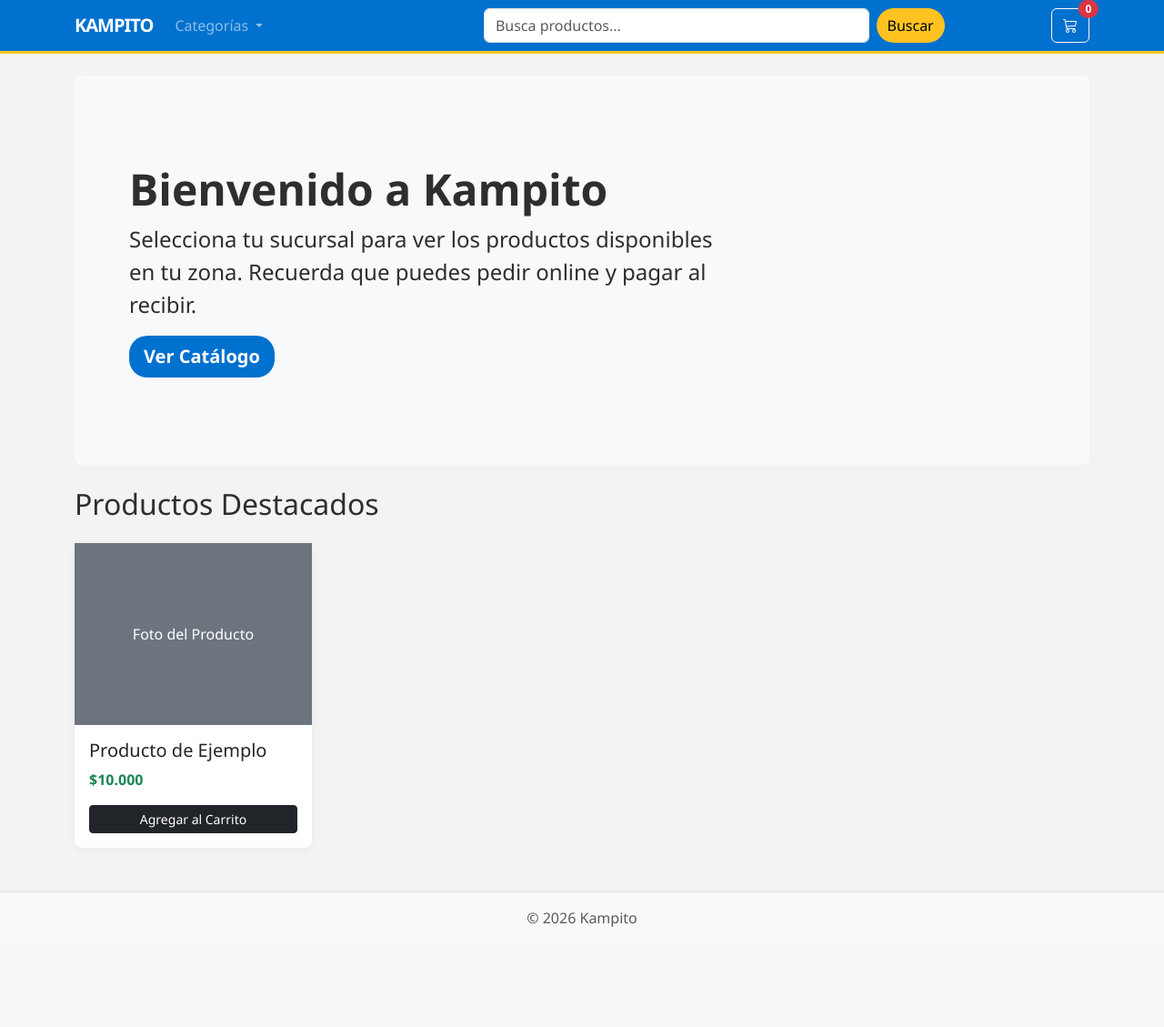
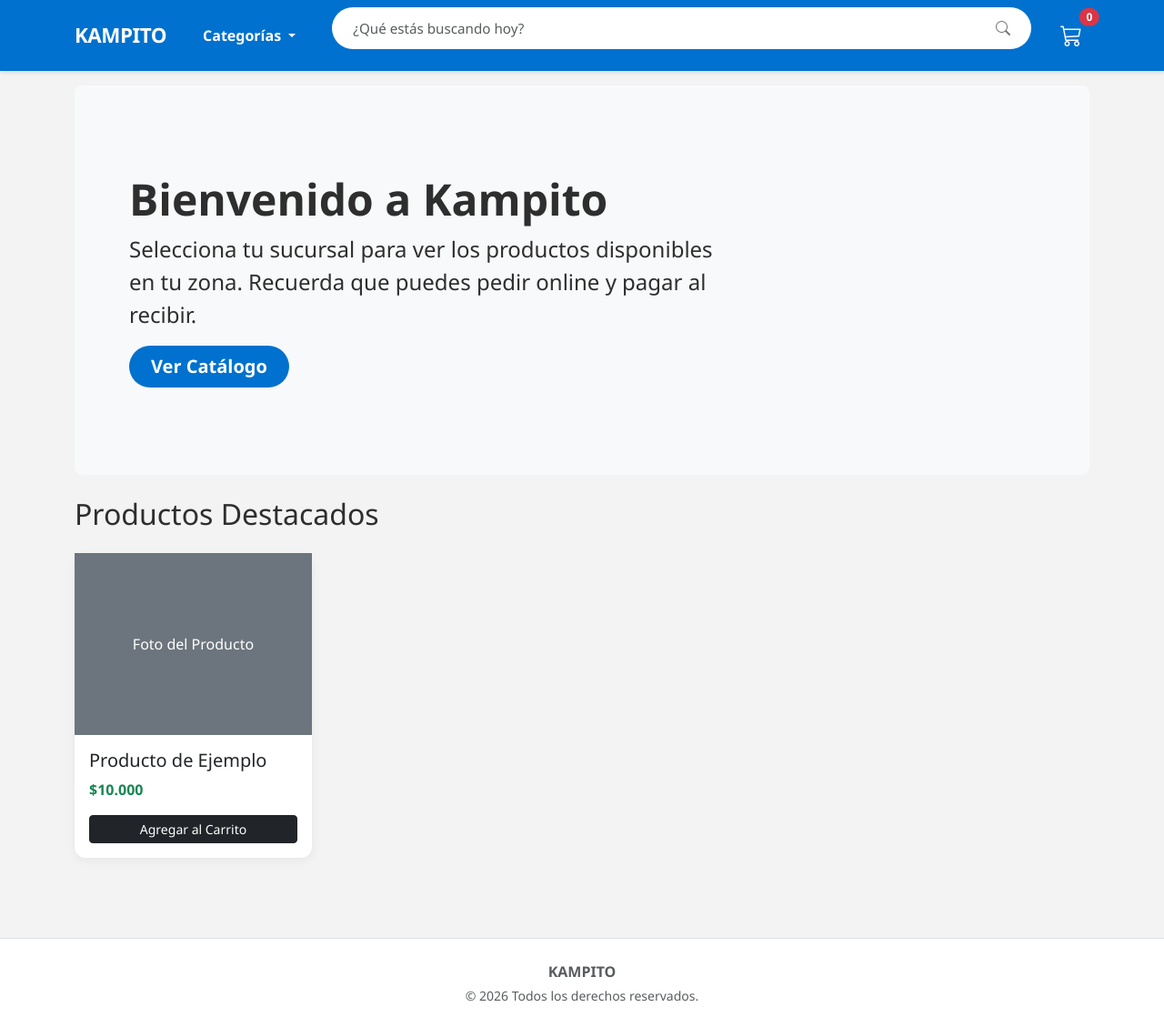
Before and after one commit to felirosalesb/Web-Kampito, a Django app: page / in a window 1280 px wide. Shown: the whole page at 91% size. Before the commit the page ends 1019 px from the top, so only its background shows below. Run offline with Django 5.2, Linux system fonts and the light colour scheme.

Commit message:
Modificacion en la navbar

```diff
--- a/catalogo/static/catalogo/css/style.css
+++ b/catalogo/static/catalogo/css/style.css
@@ -1,41 +1,125 @@
-/* Paleta de colores El Kampito */
+/* =========================================
+   PALETA DE COLORES Y VARIABLES
+   ========================================= */
 :root {
     --azul-lider: #0071ce;
     --amarillo-lider: #ffc220;
     --gris-fondo: #f3f3f3;
     --texto-oscuro: #2e2e2e;
+    --blanco: #ffffff;
 }
 
+/* =========================================
+   ESTILOS GENERALES
+   ========================================= */
 body {
     background-color: var(--gris-fondo);
     color: var(--texto-oscuro);
-    font-family: 'Segoe UI', Tahoma, Geneva, Verdana, sans-serif;
+    font-family: 'Segoe UI', Roboto, Helvetica, Arial, sans-serif;
+    overflow-x: hidden; /* Evita scroll horizontal innecesario */
 }
 
-/* Navbar estilo corporativo */
+/* =========================================
+   NAVBAR (HEADER)
+   ========================================= */
 .navbar {
     background-color: var(--azul-lider) !important;
-    border-bottom: 3px solid var(--amarillo-lider);
+    padding-top: 0.5rem;
+    padding-bottom: 0.5rem;
+    box-shadow: 0 2px 4px rgba(0,0,0,0.1);
 }
 
 .navbar-brand {
     font-weight: 800;
-    letter-spacing: -1px;
+    letter-spacing: -0.5px;
+    font-size: 1.4rem;
+    color: var(--blanco) !important;
 }
 
-/* Botones estilo Lider */
+/* BARRA DE BÚSQUEDA (Estilo Falabella) */
+.search-group {
+    background-color: var(--blanco);
+    border-radius: 25px; /* Bordes muy redondeados */
+    overflow: hidden;
+    padding: 2px 15px;
+    transition: box-shadow 0.3s ease;
+}
+
+.search-group:focus-within {
+    box-shadow: 0 0 0 3px rgba(255, 194, 32, 0.4); /* Glow amarillo al buscar */
+}
+
+.search-group .form-control {
+    border: none;
+    font-size: 0.95rem;
+    padding: 0.6rem 0.5rem;
+}
+
+.search-group .form-control:focus {
+    box-shadow: none;
+}
+
+.search-group .btn {
+    border: none;
+    background: transparent;
+    color: #757575;
+    padding: 0.5rem;
+}
+
+.search-group .btn:hover {
+    color: var(--azul-lider);
+}
+
+/* =========================================
+   OFFCANVAS (MENÚ MÓVIL)
+   ========================================= */
+.offcanvas {
+    width: 280px !important;
+}
+
+.offcanvas-header {
+    background-color: var(--blanco);
+    border-bottom: 1px solid #dee2e6;
+}
+
+.offcanvas-title {
+    color: var(--azul-lider);
+    font-weight: 700;
+}
+
+.list-group-item {
+    border: none;
+    font-weight: 500;
+    padding: 1rem 1.5rem;
+    transition: background 0.2s;
+}
+
+.list-group-item:hover {
+    background-color: rgba(0, 113, 206, 0.05);
+}
+
+.list-group-item i {
+    color: var(--azul-lider);
+    width: 25px;
+}
+
+/* =========================================
+   COMPONENTES (BOTONES Y CARDS)
+   ========================================= */
 .btn-primary {
     background-color: var(--azul-lider);
     border: none;
-    border-radius: 20px; /* Bordes redondeados modernos */
+    border-radius: 25px;
     font-weight: 600;
+    padding: 0.5rem 1.5rem;
 }
 
 .btn-success {
     background-color: var(--amarillo-lider);
     color: #000;
     border: none;
-    border-radius: 20px;
+    border-radius: 25px;
+    font-weight: 600;
 }
 
 .btn-success:hover {
@@ -43,14 +127,38 @@ body {
     color: #000;
 }
 
-/* Cards de productos */
 .card {
     border: none;
-    border-radius: 8px;
-    box-shadow: 0 2px 8px rgba(0,0,0,0.05);
-    transition: transform 0.2s;
+    border-radius: 12px;
+    box-shadow: 0 4px 12px rgba(0,0,0,0.05);
+    transition: transform 0.3s ease, box-shadow 0.3s ease;
 }
 
 .card:hover {
     transform: translateY(-5px);
+    box-shadow: 0 8px 20px rgba(0,0,0,0.1);
 }
+
+/* =========================================
+   RESPONSIVIDAD (MEDIA QUERIES)
+   ========================================= */
+
+/* Solo para Smartphones */
+@media (max-width: 991px) {
+    .navbar-brand {
+        font-size: 1.2rem;
+    }
+
+    .search-group {
+        margin-top: 5px;
+        border-radius: 10px; /* Un poco menos redondeado en móvil para aprovechar espacio */
+    }
+}
+
+/* Solo para Desktop */
+@media (min-width: 992px) {
+    .navbar-expand-lg .navbar-nav .nav-link {
+        padding-right: 1rem;
+        padding-left: 1rem;
+    }
+}
--- a/catalogo/templates/catalogo/base.html
+++ b/catalogo/templates/catalogo/base.html
@@ -1,75 +1,137 @@
+</div>
 <!DOCTYPE html>
 <html lang="es">
 <head>
     <meta charset="UTF-8">
     <meta name="viewport" content="width=device-width, initial-scale=1.0">
-    <title>Kampito</title>
-    <link href="https://cdn.jsdelivr.net/npm/bootstrap@5.3.0/dist/css/bootstrap.min.css" rel="stylesheet">
-    <link rel="stylesheet" href="https://cdn.jsdelivr.net/npm/bootstrap-icons@1.11.0/font/bootstrap-icons.css">
+    <title>Kampito - Ecommerce Local</title>
+
     {% load static %}
-
     <link rel="icon" type="image/svg+xml" href="{% static 'catalogo/img/favicon.svg' %}">
 
+    <link href="https://cdn.jsdelivr.net/npm/bootstrap@5.3.0/dist/css/bootstrap.min.css" rel="stylesheet">
+
+    <link rel="stylesheet" href="https://cdn.jsdelivr.net/npm/bootstrap-icons@1.11.0/font/bootstrap-icons.css">
+
+    <link rel="preconnect" href="https://fonts.googleapis.com">
+    <link rel="preconnect" href="https://fonts.gstatic.com" crossorigin>
+    <link href="https://fonts.googleapis.com/css2?family=Open+Sans:wght@400;600;700;800display=swap" rel="stylesheet">
+
     <link rel="stylesheet" href="{% static 'catalogo/css/style.css' %}">
-
-
 </head>
 <body>
 
-    <nav class="navbar navbar-expand-lg navbar-dark bg-dark sticky-top">
+    <nav class="navbar navbar-expand-lg navbar-dark sticky-top py-2">
         <div class="container">
-            <a class="navbar-brand fw-bold" href="{% url 'index' %}">
-                KAMPITO
-            </a>
 
-            <button class="navbar-toggler" type="button" data-bs-toggle="collapse" data-bs-target="#navbarContent">
+            <div class="d-flex w-100 justify-content-between align-items-center d-lg-none mb-2">
+                <button class="navbar-toggler border-0 shadow-none ps-0" type="button" data-bs-toggle="offcanvas" data-bs-target="#menuLateral">
                     <span class="navbar-toggler-icon"></span>
                 </button>
 
-            <div class="collapse navbar-collapse" id="navbarContent">
-                <ul class="navbar-nav me-auto mb-2 mb-lg-0">
+                <a class="navbar-brand fw-bold m-0" href="{% url 'index' %}">KAMPITO</a>
+
+                <a href="#" class="text-white position-relative">
+                    <i class="bi bi-cart3 fs-3"></i>
+                    <span class="position-absolute top-0 start-100 translate-middle badge rounded-pill bg-danger" style="font-size: 0.6rem;">0</span>
+                </a>
+            </div>
+
+            <a class="navbar-brand fw-bold d-none d-lg-block me-4" href="{% url 'index' %}">KAMPITO</a>
+
+            <div class="collapse navbar-collapse flex-grow-0 d-none d-lg-block">
+                <ul class="navbar-nav mb-2 mb-lg-0">
                     <li class="nav-item dropdown">
-                        <a class="nav-link dropdown-toggle" href="#" role="button" data-bs-toggle="dropdown">
+                        <a class="nav-link dropdown-toggle text-white fw-semibold" href="#" role="button" data-bs-toggle="dropdown">
                             Categorías
                         </a>
-                        <ul class="dropdown-menu">
-                            <li><a class="dropdown-item" href="#">Ofertas</a></li>
-                            <li><a class="dropdown-item" href="#">Sushi</a></li>
-                            <li><a class="dropdown-item" href="#">Congelados</a></li>
+                        <ul class="dropdown-menu shadow-sm">
+                            <li><a class="dropdown-item" href="#">Electrónica</a></li>
+                            <li><a class="dropdown-item" href="#">Hogar</a></li>
                             <li><hr class="dropdown-divider"></li>
-                            <li><a class="dropdown-item" href="#">Ver todo</a></li>
+                            <li><a class="dropdown-item" href="#">Ver todas</a></li>
                         </ul>
                     </li>
                 </ul>
+            </div>
 
-                <form class="d-flex mx-auto w-50" action="#" method="GET">
-                    <input class="form-control me-2" type="search" placeholder="Busca productos..." aria-label="Search">
-                    <button class="btn btn-success" type="submit">Buscar</button>
+            <form class="d-flex flex-grow-1 mx-lg-4 w-100" action="#" method="GET">
+                <div class="input-group search-group">
+                    <input class="form-control shadow-none" type="search" placeholder="¿Qué estás buscando hoy?" aria-label="Search">
+                    <button class="btn" type="submit">
+                        <i class="bi bi-search"></i>
+                    </button>
+                </div>
             </form>
 
-                <div class="d-flex align-items-center">
-                    <a href="#" class="btn btn-outline-light position-relative">
-                        <i class="bi bi-cart3"></i>
+            <div class="d-none d-lg-flex align-items-center ms-auto">
+                <a href="#" class="btn btn-outline-light border-0 position-relative p-2">
+                    <i class="bi bi-cart3 fs-4"></i>
                     <span class="position-absolute top-0 start-100 translate-middle badge rounded-pill bg-danger">
                         0
                     </span>
                 </a>
             </div>
-            </div>
+
         </div>
     </nav>
 
-    <main class="container py-4">
+    <div class="offcanvas offcanvas-start" tabindex="-1" id="menuLateral" aria-labelledby="menuLateralLabel">
+        <div class="offcanvas-header">
+            <h5 class="offcanvas-title fw-bold" id="menuLateralLabel">MENÚ</h5>
+            <button type="button" class="btn-close shadow-none" data-bs-dismiss="offcanvas" aria-label="Close"></button>
+        </div>
+        <div class="offcanvas-body p-0">
+            <ul class="list-group list-group-flush">
+                <li class="list-group-item">
+                    <a href="{% url 'index' %}" class="text-decoration-none text-dark d-flex align-items-center">
+                        <i class="bi bi-house-door me-3 fs-5"></i> Inicio
+                    </a>
+                </li>
+                <li class="list-group-item">
+                    <div class="dropdown">
+                        <a class="text-decoration-none text-dark d-flex align-items-center dropdown-toggle" href="#" role="button" data-bs-toggle="dropdown">
+                            <i class="bi bi-grid me-3 fs-5"></i> Categorías
+                        </a>
+                        <ul class="dropdown-menu w-100 border-0 bg-light mt-2 shadow-none">
+                            <li><a class="dropdown-item py-2" href="#">Electrónica</a></li>
+                            <li><a class="dropdown-item py-2" href="#">Hogar</a></li>
+                        </ul>
+                    </div>
+                </li>
+                <li class="list-group-item">
+                    <a href="#" class="text-decoration-none text-dark d-flex align-items-center">
+                        <i class="bi bi-geo-alt me-3 fs-5"></i> Sucursales
+                    </a>
+                </li>
+                <li class="list-group-item mt-4">
+                    <small class="text-muted text-uppercase fw-bold">Ayuda</small>
+                </li>
+                <li class="list-group-item">
+                    <a href="#" class="text-decoration-none text-dark d-flex align-items-center">
+                        <i class="bi bi-info-circle me-3 fs-5"></i> Cómo comprar
+                    </a>
+                </li>
+            </ul>
+        </div>
+    </div>
+
+    <main class="py-3">
+        <div class="container">
             {% block content %}
             {% endblock %}
     </main>
 
-    <footer class="py-3 bg-light mt-auto border-top">
+    <footer class="py-4 bg-white border-top mt-5">
         <div class="container text-center">
-            <span class="text-muted">© 2026 Kampito</span>
+            <p class="mb-1 fw-bold text-muted">KAMPITO</p>
+            <p class="small text-muted mb-0">© 2026 Todos los derechos reservados.</p>
         </div>
     </footer>
 
     <script src="https://cdn.jsdelivr.net/npm/bootstrap@5.3.0/dist/js/bootstrap.bundle.min.js"></script>
+
+    {% block scripts %}
+    {% endblock %}
 </body>
 </html>
```
Lines whose indentation alone changed are shown as unchanged.
